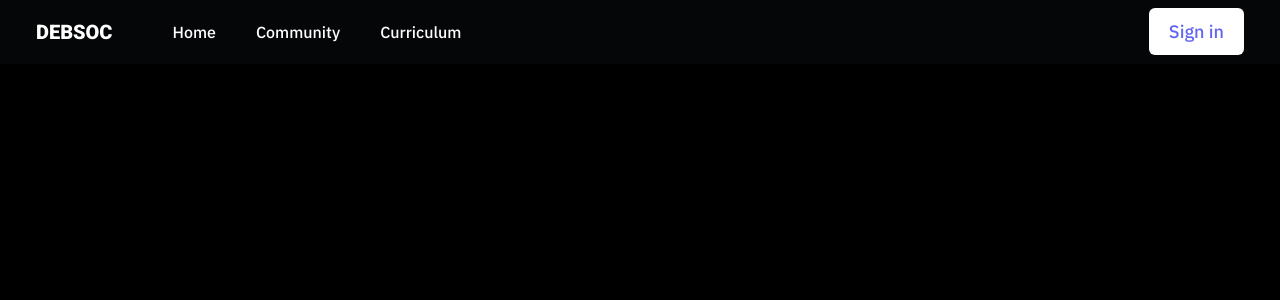
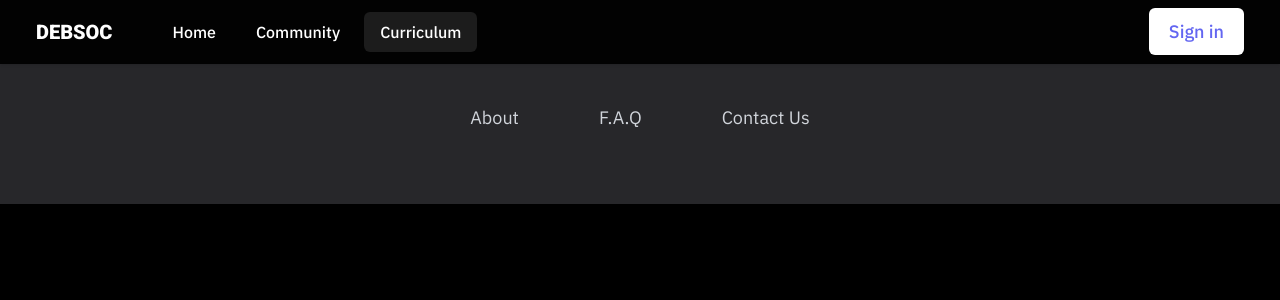
Before and after one commit to abhay-ag/DEBSOC-Final, a React (Create React App) app: page /Curriculum in a window 1280 px wide. Shown: the top 300 px of the page. Built offline with nearby package versions, Linux system fonts and the light colour scheme.

Commit message:
just added layout for footer | perfected navbar

```diff
--- a/src/App.js
+++ b/src/App.js
@@ -1,15 +1,28 @@
 import Main from './Main';
 import Navbar from './Navbar';
+import Footer from './Footer';
 import { BrowserRouter as Router, Route, Routes } from 'react-router-dom';
 import './style.css';
 
 function App() {
+  const navLinks = [
+    {name: "Home", to: ""},
+    {name: "Community", to: "Community"},
+    {name: "Curriculum", to: "Curriculum"}
+  ];
+
+  const footerLinks = [
+    {name: "About", to: ""},
+    {name: "F.A.Q", to: "faqs"},
+    {name: "Contact Us", to: "contact"}
+  ];
+
   return (
     <Router>
       <div className='App flex flex-col bg-black min-h-screen'>
         <Navbar
         title= "DEBSOC"
-        links = {["Home", "Community", "Curriculum"]} />
+        links = {navLinks} />
         {/* <div className="content"> */}
           <Routes>
             <Route path="/" element={<Main />} />
@@ -18,6 +31,7 @@ function App() {
             <Route path="/Curriculum" element={<div></div>} />
           </Routes>
         {/* </div> */}
+        <Footer links={footerLinks} />
       </div>
     </Router>
   );
--- /dev/null
+++ b/src/Footer.jsx
@@ -0,0 +1,20 @@
+import { faFaceSmileBeam } from "@fortawesome/free-solid-svg-icons";
+import { FontAwesomeIcon } from "@fortawesome/react-fontawesome";
+import { Link } from "react-router-dom";
+
+export default function Footer({ links }) {
+    return (
+        <footer className="bg-zinc-800">
+            <div className="container py-8 px-4 mx-auto">
+                <div className="footer-nav flex flex-wrap justify-center space-x-10 md:space-x-20">
+                    {links.map((link) => (
+                        <Link className='footer-nav-link py-2 text-base text-gray-300 hover:text-gray-100 md:text-lg' key={`link-${link.name}`} to={link.to}>{link.name}</Link>
+                    ))}
+                </div>
+                <div className="social-links mt-8 flex justify-center space-x-10 text-base text-gray-400">
+
+                </div>
+            </div>
+        </footer>
+    );
+};
--- a/src/Main.jsx
+++ b/src/Main.jsx
@@ -11,9 +11,9 @@ function Main() {
         <div className='z-[2] flex-1'>
           {
             LOGO.map((word, i) => (
-              <div className='flex justify-center md:justify-start my-3 z[2]'>
+              <div key={`word-${word}`} className='flex justify-center md:justify-start my-3 z[2]'>
                 {word.split("").map((letter, j) => (
-                  <div className='text-6xl md:text-7xl lg:text-8xl xl:text-9xl tracking-wide font-semibold z-[2]'>{letter}</div>
+                  <div key={`letter-${letter}`} className='text-6xl md:text-7xl lg:text-8xl xl:text-9xl tracking-wide font-semibold z-[2]'>{letter}</div>
                 ))}
               </div>
             ))
--- a/src/Navbar.jsx
+++ b/src/Navbar.jsx
@@ -1,37 +1,58 @@
-import React from 'react'
-import { Link } from 'react-router-dom'
+import React, { useState, useEffect } from 'react';
+import { Link, useLocation } from 'react-router-dom';
 import { FontAwesomeIcon } from '@fortawesome/react-fontawesome';
 import { faBars } from '@fortawesome/free-solid-svg-icons';
 
 import './style.css'
 
 function Navbar({title, links}) {
+  const [toggleNavMenu, setToggleNavMenu] = useState(false);
+  const location = useLocation();
+
+  useEffect(() => {
+    const currentLocation = location.pathname;
+    const currentPage = currentLocation.split("/")[1];
+
+    // Document Title
+    document.title = currentPage === '' ? 'DEBSOC' : currentPage.charAt(0).toUpperCase() + currentPage.slice(1) + ' | DEBSOC';
+
+    document.querySelectorAll("a:not(.patented-link):not(.login-link):not(.footer-nav-link)").forEach(el => el.classList.remove('target-link'));
+
+    document.querySelectorAll(`a[href="/${currentPage}"]:not(.login-link):not(.patented-logo):not(.footer-nav-link)`).forEach(el => el.classList.add("target-link"));
+
+
+  }, [location, toggleNavMenu]);
+
+  const resetNavMenuState = (e) => {
+    setToggleNavMenu(false);
+  };
+
   return (
-    <nav className="w-full text-white shadow backdrop-filter backdrop-blur bg-gray-700 bg-opacity-40 sticky top-0 w-full px-5 z-50 md:bg-opacity-10">
+    <nav className="w-full text-white shadow backdrop-filter backdrop-blur bg-zinc-900 bg-opacity-40 sticky top-0 w-full px-5 z-50 md:bg-opacity-10">
       <div className='flex justify-between items-center px-4 h-16'>
         <div className="flex justify-center items-center">
-          <Link className="font-black text-xl box-border flex-shrink-0 patented-logo" to="/">{title}</Link>
+          <Link className="font-black text-xl box-border flex-shrink-0 patented-logo" to="/" onClick={() => toggleNavMenu(false)}>{title}</Link>
           <div className="ml-10 font-medium text-base box-border hidden md:flex">
-            {links?.map(link => <Link to={`/${link}`} className='hidden md:block box-border px-4 py-2 mx-1 rounded-md hover:bg-black-rgba transition duration-150 ease-out'>{link}</Link>)}
+            {links?.map(link => <Link key={`link-${link.name}`} to={`/${link.to}`} className='hidden md:block box-border px-4 py-2 mx-1 rounded-md hover:bg-black-rgba transition duration-150 ease-out' onClick={resetNavMenuState}>{link.name}</Link>)}
           </div>
         </div>
         <div className='hidden md:block'>
-          <Link className="py-3 px-5 font-medium text-lg text-indigo-500 rounded-md bg-white" to="/login">Sign in</Link>
+          <Link className="py-3 px-5 font-medium text-lg text-indigo-500 rounded-md bg-white login-link" to="/login">Sign in</Link>
         </div>
         <div className='block md:hidden'>
-          <button className="bg-gray-800 bg-opacity-50 inline-flex items-center justify-center p-2 rounded-md text-gray-400 hover:text-white hover:bg-opacity-60 focus:outline-none">
-            <FontAwesomeIcon icon={faBars} />
+          <button onClick={() => setToggleNavMenu(!toggleNavMenu)} className="bg-zinc-800 bg-opacity-50 inline-flex items-center justify-center p-2 rounded-md text-zinc-400 hover:text-white hover:bg-opacity-60 focus:outline-none">
+            {toggleNavMenu ? <svg xmlns="http://www.w3.org/2000/svg" fill="none" viewBox="0 0 24 24" stroke="currentColor" aria-hidden="true" className="block h-6 w-6"><path strokeLinecap="round" strokeLinejoin="round" strokeWidth="2" d="M6 18L18 6M6 6l12 12"></path></svg> : <svg xmlns="http://www.w3.org/2000/svg" fill="none" viewBox="0 0 24 24" stroke="currentColor" aria-hidden="true" className="block h-6 w-6"><path strokeLinecap="round" strokeLinejoin="round" strokeWidth="2" d="M4 6h16M4 12h16M4 18h16"></path></svg>}
           </button>
         </div>
       </div>
-      <div className='py-4 px-4 hidden'>
+      {toggleNavMenu && <div className="p-4 md:hidden">
         <div className='flex flex-col space-y-2'>
-        {links?.map(link => <Link to={`/${link}`} className='flex items-center text-gray-300 hover:bg-zinc-700 hover:bg-opacity-90 hover:text-white px-3 py-2 rounded-md text-base font-medium bg-opacity-60 text-white'>{link}</Link>)}
+        {links?.map(link => <Link key={`link-${link.name}`} to={`/${link.to}`} className='flex items-center text-gray-300 hover:bg-zinc-700 hover:bg-opacity-90 hover:text-white px-3 py-2 rounded-md text-lg font-semibold bg-opacity-60 text-white' onClick={resetNavMenuState}>{link.name}</Link>)}
         </div>
-        {/* <div className=''>
-          <Link className="py-3 px-5 font-medium text-lg text-indigo-500 rounded-md bg-white" to="/login">Sign in</Link>
-        </div> */}
-      </div>
+        <div className='flex py-4 mt-6 mx-4 border-t border-zinc-700'>
+          <Link className="flex-1 text-center py-3 px-5 font-medium text-lg text-white rounded-md bg-transparent border login-link" to="/login" onClick={resetNavMenuState}>Sign in</Link>
+        </div>
+      </div>}
     </nav>
   )
 }
--- a/src/style.css
+++ b/src/style.css
@@ -466,6 +466,40 @@ Ensure the default browser behavior of the `hidden` attribute.
   --tw-backdrop-sepia:  ;
 }
 
+.container {
+  width: 100%;
+}
+
+@media (min-width: 640px) {
+  .container {
+    max-width: 640px;
+  }
+}
+
+@media (min-width: 768px) {
+  .container {
+    max-width: 768px;
+  }
+}
+
+@media (min-width: 1024px) {
+  .container {
+    max-width: 1024px;
+  }
+}
+
+@media (min-width: 1280px) {
+  .container {
+    max-width: 1280px;
+  }
+}
+
+@media (min-width: 1536px) {
+  .container {
+    max-width: 1536px;
+  }
+}
+
 .absolute {
   position: absolute;
 }
@@ -516,8 +550,21 @@ Ensure the default browser behavior of the `hidden` attribute.
   margin-right: 0.25rem;
 }
 
+.mx-4 {
+  margin-left: 1rem;
+  margin-right: 1rem;
+}
+
 .ml-10 {
   margin-left: 2.5rem;
+}
+
+.mt-6 {
+  margin-top: 1.5rem;
+}
+
+.mt-8 {
+  margin-top: 2rem;
 }
 
 .box-border {
@@ -544,12 +591,40 @@ Ensure the default browser behavior of the `hidden` attribute.
   height: 4rem;
 }
 
+.h-6 {
+  height: 1.5rem;
+}
+
 .min-h-screen {
   min-height: 100vh;
 }
 
 .w-full {
   width: 100%;
+}
+
+.w-6 {
+  width: 1.5rem;
+}
+
+.max-w-xl {
+  max-width: 36rem;
+}
+
+.max-w-4xl {
+  max-width: 56rem;
+}
+
+.max-w-lg {
+  max-width: 32rem;
+}
+
+.max-w-md {
+  max-width: 28rem;
+}
+
+.max-w-sm {
+  max-width: 24rem;
 }
 
 .flex-1 {
@@ -562,6 +637,10 @@ Ensure the default browser behavior of the `hidden` attribute.
 
 .flex-col {
   flex-direction: column;
+}
+
+.flex-wrap {
+  flex-wrap: wrap;
 }
 
 .items-center {
@@ -582,6 +661,18 @@ Ensure the default browser behavior of the `hidden` attribute.
   margin-bottom: calc(0.5rem * var(--tw-space-y-reverse));
 }
 
+.space-x-10 > :not([hidden]) ~ :not([hidden]) {
+  --tw-space-x-reverse: 0;
+  margin-right: calc(2.5rem * var(--tw-space-x-reverse));
+  margin-left: calc(2.5rem * calc(1 - var(--tw-space-x-reverse)));
+}
+
+.space-x-20 > :not([hidden]) ~ :not([hidden]) {
+  --tw-space-x-reverse: 0;
+  margin-right: calc(5rem * var(--tw-space-x-reverse));
+  margin-left: calc(5rem * calc(1 - var(--tw-space-x-reverse)));
+}
+
 .overflow-x-hidden {
   overflow-x: hidden;
 }
@@ -590,14 +681,27 @@ Ensure the default browser behavior of the `hidden` attribute.
   border-radius: 0.375rem;
 }
 
+.border {
+  border-width: 1px;
+}
+
+.border-t {
+  border-top-width: 1px;
+}
+
+.border-zinc-700 {
+  --tw-border-opacity: 1;
+  border-color: rgb(63 63 70 / var(--tw-border-opacity));
+}
+
 .bg-black {
   --tw-bg-opacity: 1;
   background-color: rgb(0 0 0 / var(--tw-bg-opacity));
 }
 
-.bg-gray-700 {
+.bg-zinc-900 {
   --tw-bg-opacity: 1;
-  background-color: rgb(55 65 81 / var(--tw-bg-opacity));
+  background-color: rgb(24 24 27 / var(--tw-bg-opacity));
 }
 
 .bg-white {
@@ -605,9 +709,13 @@ Ensure the default browser behavior of the `hidden` attribute.
   background-color: rgb(255 255 255 / var(--tw-bg-opacity));
 }
 
-.bg-gray-800 {
+.bg-zinc-800 {
   --tw-bg-opacity: 1;
-  background-color: rgb(31 41 55 / var(--tw-bg-opacity));
+  background-color: rgb(39 39 42 / var(--tw-bg-opacity));
+}
+
+.bg-transparent {
+  background-color: transparent;
 }
 
 .bg-opacity-40 {
@@ -624,6 +732,10 @@ Ensure the default browser behavior of the `hidden` attribute.
 
 .p-2 {
   padding: 0.5rem;
+}
+
+.p-4 {
+  padding: 1rem;
 }
 
 .px-5 {
@@ -646,14 +758,28 @@ Ensure the default browser behavior of the `hidden` attribute.
   padding-bottom: 0.75rem;
 }
 
+.px-3 {
+  padding-left: 0.75rem;
+  padding-right: 0.75rem;
+}
+
 .py-4 {
   padding-top: 1rem;
   padding-bottom: 1rem;
 }
 
-.px-3 {
-  padding-left: 0.75rem;
-  padding-right: 0.75rem;
+.py-8 {
+  padding-top: 2rem;
+  padding-bottom: 2rem;
+}
+
+.py-5 {
+  padding-top: 1.25rem;
+  padding-bottom: 1.25rem;
+}
+
+.text-center {
+  text-align: center;
 }
 
 .text-6xl {
@@ -702,14 +828,24 @@ Ensure the default browser behavior of the `hidden` attribute.
   color: rgb(99 102 241 / var(--tw-text-opacity));
 }
 
-.text-gray-400 {
+.text-zinc-400 {
   --tw-text-opacity: 1;
-  color: rgb(156 163 175 / var(--tw-text-opacity));
+  color: rgb(161 161 170 / var(--tw-text-opacity));
 }
 
 .text-gray-300 {
   --tw-text-opacity: 1;
   color: rgb(209 213 219 / var(--tw-text-opacity));
+}
+
+.text-gray-500 {
+  --tw-text-opacity: 1;
+  color: rgb(107 114 128 / var(--tw-text-opacity));
+}
+
+.text-gray-400 {
+  --tw-text-opacity: 1;
+  color: rgb(156 163 175 / var(--tw-text-opacity));
 }
 
 .opacity-90 {
@@ -749,6 +885,17 @@ Ensure the default browser behavior of the `hidden` attribute.
   transition-timing-function: cubic-bezier(0, 0, 0.2, 1);
 }
 
+.target-link {
+  --tw-bg-opacity: 1;
+  background-color: rgb(63 63 70 / var(--tw-bg-opacity));
+}
+
+@media (min-width: 768px) {
+  .target-link {
+    background-color: rgba(255,255,255,0.1);
+  }
+}
+
 .hover\:bg-black-rgba:hover {
   background-color: rgba(255,255,255,0.1);
 }
@@ -769,6 +916,11 @@ Ensure the default browser behavior of the `hidden` attribute.
 .hover\:text-white:hover {
   --tw-text-opacity: 1;
   color: rgb(255 255 255 / var(--tw-text-opacity));
+}
+
+.hover\:text-gray-100:hover {
+  --tw-text-opacity: 1;
+  color: rgb(243 244 246 / var(--tw-text-opacity));
 }
 
 .focus\:outline-none:focus {
@@ -802,13 +954,45 @@ Ensure the default browser behavior of the `hidden` attribute.
     justify-content: space-between;
   }
 
+  .md\:space-x-36 > :not([hidden]) ~ :not([hidden]) {
+    --tw-space-x-reverse: 0;
+    margin-right: calc(9rem * var(--tw-space-x-reverse));
+    margin-left: calc(9rem * calc(1 - var(--tw-space-x-reverse)));
+  }
+
+  .md\:space-x-20 > :not([hidden]) ~ :not([hidden]) {
+    --tw-space-x-reverse: 0;
+    margin-right: calc(5rem * var(--tw-space-x-reverse));
+    margin-left: calc(5rem * calc(1 - var(--tw-space-x-reverse)));
+  }
+
   .md\:bg-opacity-10 {
     --tw-bg-opacity: 0.1;
+  }
+
+  .md\:px-8 {
+    padding-left: 2rem;
+    padding-right: 2rem;
+  }
+
+  .md\:px-12 {
+    padding-left: 3rem;
+    padding-right: 3rem;
+  }
+
+  .md\:px-14 {
+    padding-left: 3.5rem;
+    padding-right: 3.5rem;
   }
 
   .md\:text-7xl {
     font-size: 4.5rem;
     line-height: 1;
+  }
+
+  .md\:text-lg {
+    font-size: 1.125rem;
+    line-height: 1.75rem;
   }
 }
 
@@ -820,6 +1004,10 @@ Ensure the default browser behavior of the `hidden` attribute.
 }
 
 @media (min-width: 1280px) {
+  .xl\:max-w-lg {
+    max-width: 32rem;
+  }
+
   .xl\:text-9xl {
     font-size: 8rem;
     line-height: 1;
--- a/src/tailwind.css
+++ b/src/tailwind.css
@@ -1,3 +1,7 @@
 @tailwind base;
 @tailwind components;
 @tailwind utilities;
+
+.target-link {
+    @apply md:bg-black-rgba bg-zinc-700;
+}
```
